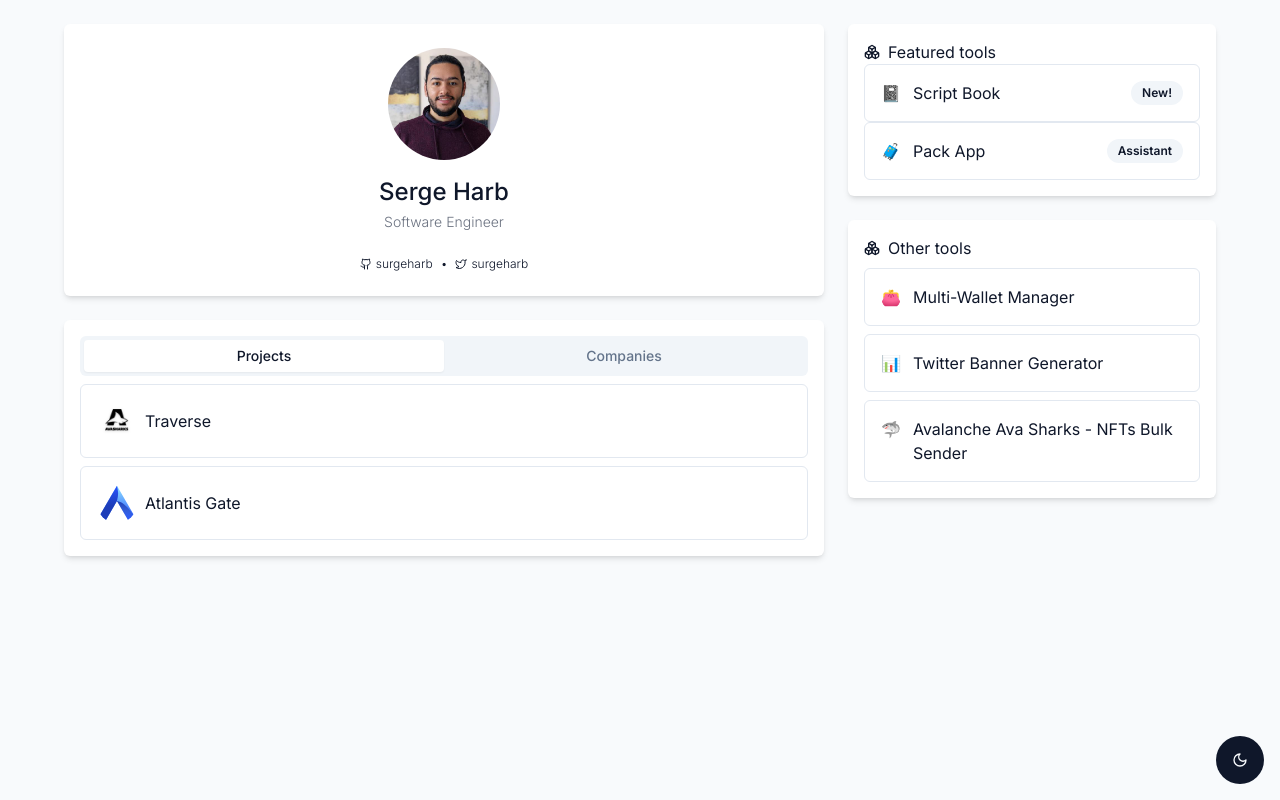
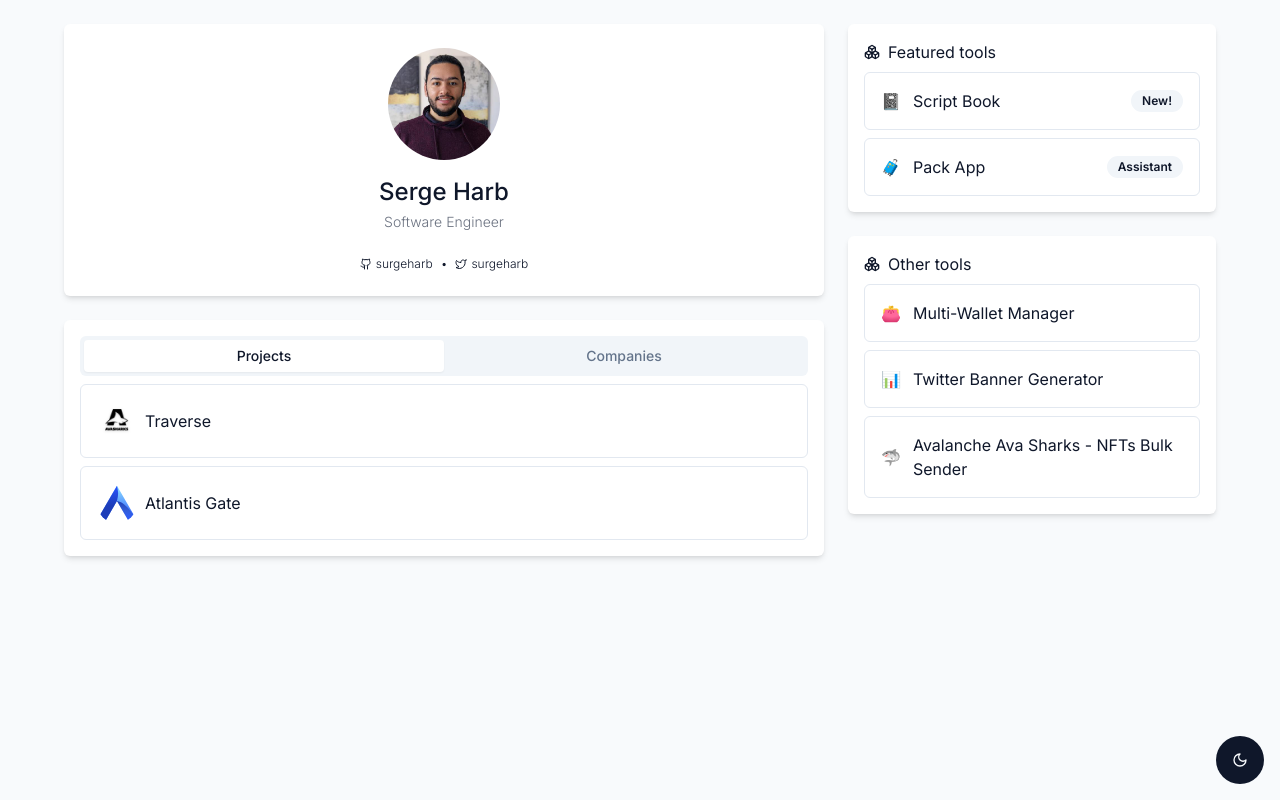
Before and after one commit to surgeharb/surgeharb.github.io, a Next.js app: page / in a window 1280 px wide. Built offline with nearby package versions, Linux system fonts and the light colour scheme.

Commit message:
fix some css 🎨

```diff
--- a/app/page.tsx
+++ b/app/page.tsx
@@ -17,7 +17,7 @@
         </div>
         <div className="col-span-6 lg:col-span-2">
           <div className="flex flex-col gap-4 lg:gap-6">
-            <FeaturedCard className="hidden lg:block" />
+            <FeaturedCard className="hidden lg:flex" />
             <ToolsCard title="Other tools" tools={toolsList} />
           </div>
         </div>
--- a/components/ui/compound/tools-card.tsx
+++ b/components/ui/compound/tools-card.tsx
@@ -32,8 +32,8 @@
               <AvatarFallback>{tool.name.charAt(0)}</AvatarFallback>
             </Avatar>
           )}
-          <div className="flex align-center justify-between flex-1">
-            <div className="flex align-center gap-3">
+          <div className="flex items-center justify-between flex-1">
+            <div className="flex items-center gap-3">
               <span>{tool.emoji}</span>
               <span>{tool.name}</span>
             </div>
```
